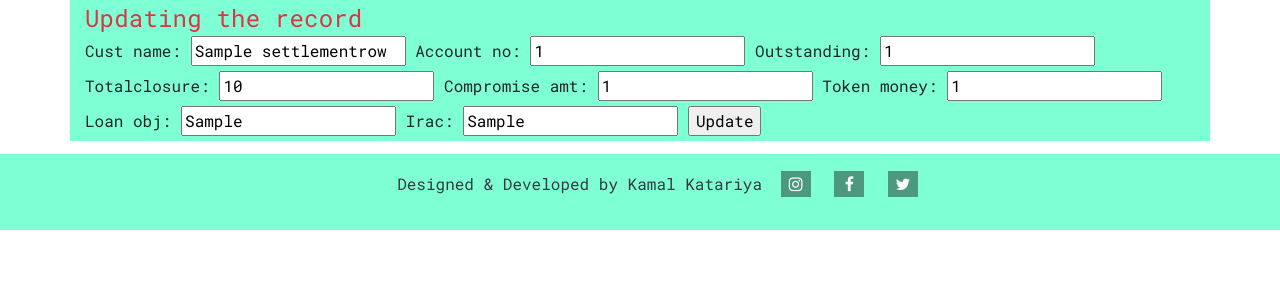
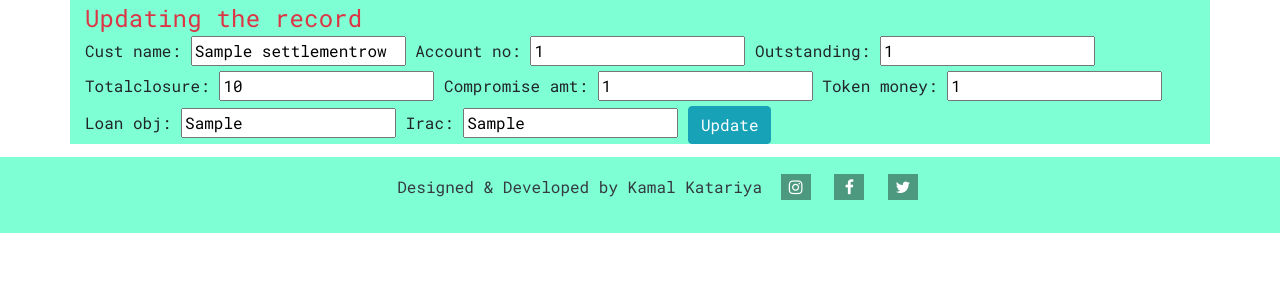
Before and after one commit to kamalkataria/lokadalat, a Django app: page /loka/update/1 in a window 1280 px wide. Shown: the part 56-356 px from the top of the page. Run offline with Django 4.2, Linux system fonts and the light colour scheme; a user stored in the database is signed in; tables that the repository leaves empty hold one stand-in row (values such as "Sample post"); some libraries are stand-ins or nearby versions.

Commit message:
Update settlementrow_form.html

```diff
--- a/loka/templates/loka/settlementrow_form.html
+++ b/loka/templates/loka/settlementrow_form.html
@@ -11,7 +11,7 @@
 <form class="form" method="post">
     {% csrf_token %}
     {{ form}}
-    <input type="submit" value="Update">
+    <input class="btn btn-info"type="submit" value="Update">
 
 </form>
     </div>
```
